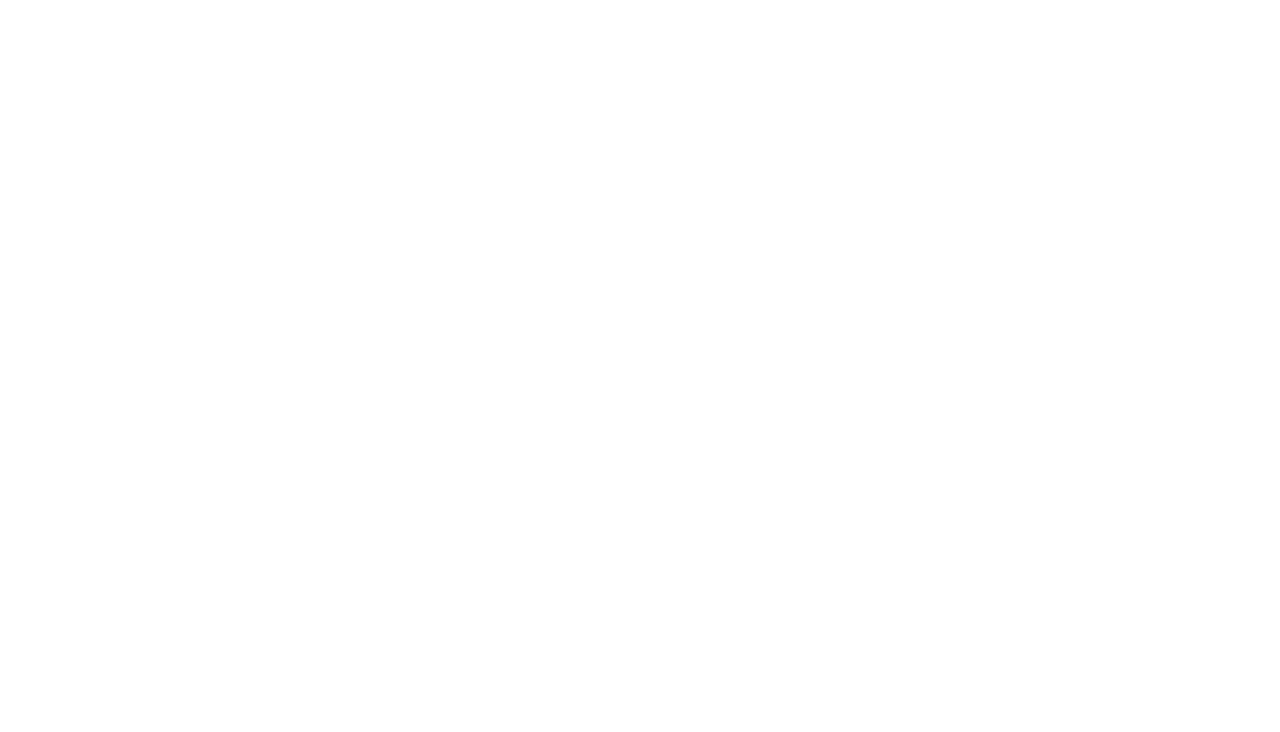
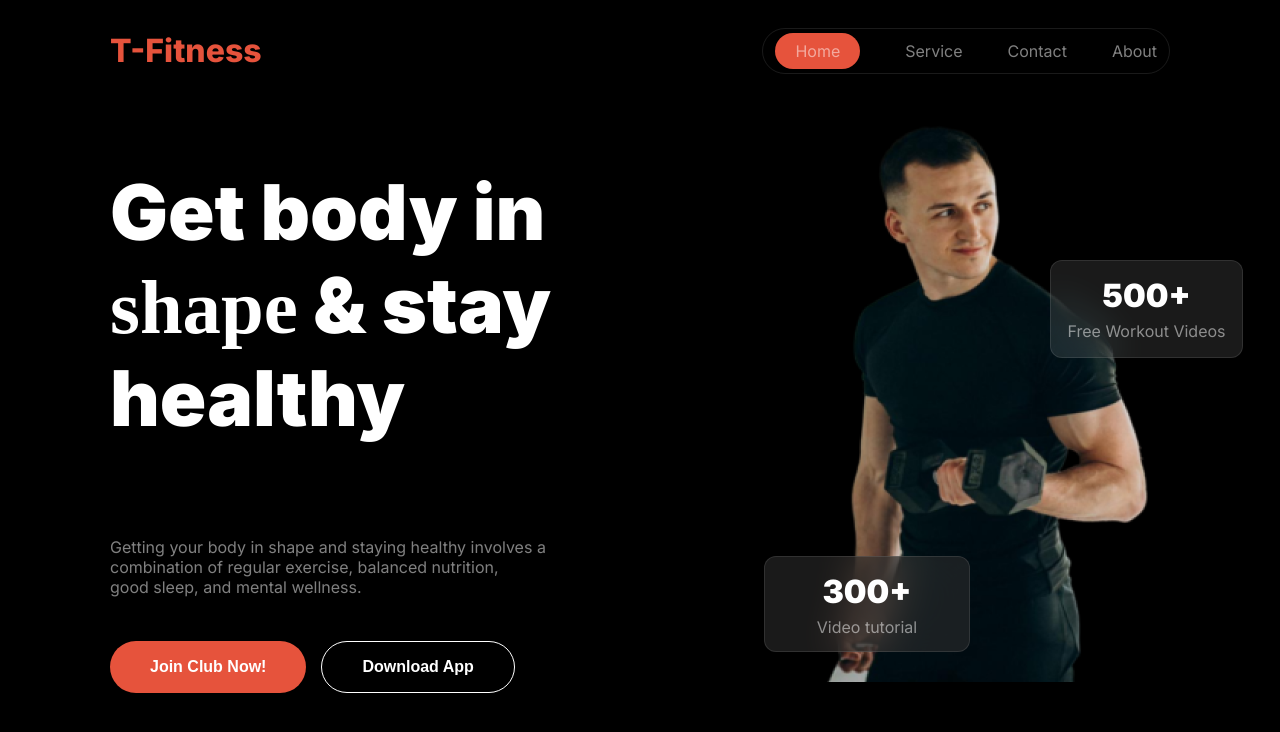
Before and after one commit to Samiul-Soumik/Assignment-2, a plain HTML site: page index.html in a window 1280 px wide. Drawn offline with Linux system fonts and the light colour scheme; a web font is replaced by a local one.

Commit message:
header ok

```diff
--- /dev/null
+++ b/css/style.css
@@ -0,0 +1,156 @@
+/* Two font Form Google */
+@import url('https://fonts.googleapis.com/css2?family=Inter:ital,opsz,wght@0,14..32,100..900;1,14..32,100..900&family=Smooch&display=swap');
+
+/* Shared style */
+.all-dep {
+  font-size: 1rem;
+  font-weight: 400;
+  color: rgba(255, 255, 255, 0.5);
+}
+.btn-pry {
+  border-radius: 42px;
+
+  background: rgb(230, 83, 60);
+  padding: 16px 40px 16px 40px;
+  border: none;
+  color: #ffffff;
+  font-size: 1rem;
+  font-weight: 600;
+}
+
+/* Body Style */
+.body {
+  font-family: 'Inter', serif;
+  width: 1060px;
+  margin: 0 auto;
+  background-color: black;
+  color: #ffffff;
+}
+/* Header section start */
+/* .header {
+  background: linear-gradient(
+    180deg,
+    rgb(17, 17, 17),
+    rgba(119, 119, 119, 0) 100%
+  );
+  visibility: hidden;
+  background: rgb(185, 185, 185);
+} */
+/* nav */
+.nav-title {
+  color: rgb(230, 83, 60);
+  font-size: 2rem;
+  font-weight: 800;
+  line-height: 120%;
+}
+.nav-main {
+  display: flex;
+  justify-content: space-between;
+  align-items: center;
+}
+.nav-li {
+  display: flex;
+  gap: 45px;
+  color: rgba(255, 255, 255, 0.5);
+  box-sizing: border-box;
+  border: 1px solid rgba(255, 255, 255, 0.1);
+  border-radius: 39px;
+  padding: 12px;
+}
+.nav-li a {
+  text-decoration: none;
+  color: rgba(255, 255, 255, 0.5);
+  font-size: 1rem;
+  font-weight: 400;
+}
+.home {
+  border-radius: 46px;
+
+  background: rgb(230, 83, 60);
+  padding: 8px 20px 8px 20px;
+}
+.bnr-main {
+  display: flex;
+  /* gap: 190px; */
+  justify-content: space-between;
+}
+.bnr-title {
+  font-size: 4.8rem;
+  font-weight: 900;
+}
+.spl-font {
+  font-family: Smooch;
+}
+.bnr-dep {
+  padding-top: 28px;
+  padding-bottom: 28px;
+}
+
+.card-one {
+  box-sizing: border-box;
+  border: 1px solid rgba(255, 255, 255, 0.1);
+  border-radius: 12px;
+
+  backdrop-filter: blur(20px);
+  background: rgba(255, 255, 255, 0.1);
+  width: 193px;
+  height: 98px;
+  position: absolute;
+  left: 1050px;
+  top: 260px;
+  text-align: center;
+  align-items: center;
+}
+.card-one-title {
+  font-size: 2rem;
+  font-weight: 900;
+  margin-bottom: -10px;
+  margin-top: -5px;
+  padding-top: 20px;
+}
+.card-two {
+  box-sizing: border-box;
+  border: 1px solid rgba(255, 255, 255, 0.1);
+  border-radius: 12px;
+
+  backdrop-filter: blur(20px);
+  background: rgba(48, 48, 48, 0.54);
+  position: absolute;
+  width: 206px;
+  height: 96px;
+  left: 764px;
+  top: 556px;
+  text-align: center;
+  align-items: center;
+}
+.card-two-title {
+  font-size: 2rem;
+  font-weight: 900;
+  margin-bottom: -10px;
+  margin-top: -5px;
+  padding-top: 20px;
+}
+.bnr-img {
+  width: 349px;
+  height: 580px;
+  background-image: url(../images/banner.png);
+
+  background-repeat: no-repeat;
+}
+.bnr-btn {
+  display: flex;
+  gap: 15px;
+}
+.btn {
+  box-sizing: border-box;
+
+  border-radius: 42px;
+  border: none;
+  color: #ffffff;
+  padding: 16px 40px 16px 40px;
+  font-size: 1rem;
+  font-weight: 600;
+  background: rgb(0, 0, 0);
+  border: 1px solid rgb(255, 255, 255);
+}
+/* Header finished */
--- a/index.html
+++ b/index.html
@@ -4,11 +4,59 @@
 <head>
   <meta charset="UTF-8">
   <meta name="viewport" content="width=device-width, initial-scale=1.0">
-  <title>Document</title>
+  <title> T-Fitness</title>
+  <link rel="stylesheet" href="./css/style.css">
 </head>
 
-<body>
+<body class="body">
+  <header class="header">
+    <nav>
+      <div class="nav-main">
+        <div class="">
+          <h3 class="nav-title">T-Fitness</h3>
+        </div>
+        <div class="nav-li">
+          <div class=""><a class="home" href="">Home</a></div>
+          <div class=""><a href="">Service</a></div>
+          <div class=""><a href="">Contact</a></div>
+          <div class=""><a href="">About</a></div>
+        </div>
+      </div>
+    </nav>
+    <!-- banner section -->
+    <section>
+      <div class="bnr-main">
+        <div class="bnr-text">
+          <h1 class="bnr-title">Get body in <br> <span class="spl-font">shape</span> & stay <br>healthy</h1>
+          <p class="all-dep bnr-dep">Getting your body in shape and staying healthy involves a <br> combination of
+            regular
+            exercise, balanced nutrition, <br> good
+            sleep, and mental wellness.</p>
+          <div class="bnr-btn">
+            <button class="btn-pry">Join Club Now!</button>
+            <button class="btn">Download App</button>
+          </div>
+        </div>
+        <div class="bnr-img">
+          <div class="card-one">
+            <h3 class="card-one-title">500+</h3>
+            <p class="all-dep">Free Workout Videos</p>
+          </div>
+          <div class="card-two">
+            <h3 class="card-two-title">300+</h3>
+            <p class="all-dep">Video tutorial</p>
+          </div>
+        </div>
+      </div>
+    </section>
+  </header>
 
+  <main>
+
+  </main>
+  <footer>
+
+  </footer>
 </body>
 
 </html>
```
Also changed, not shown: images/banner.png (renamed from images/Images 2.png).
